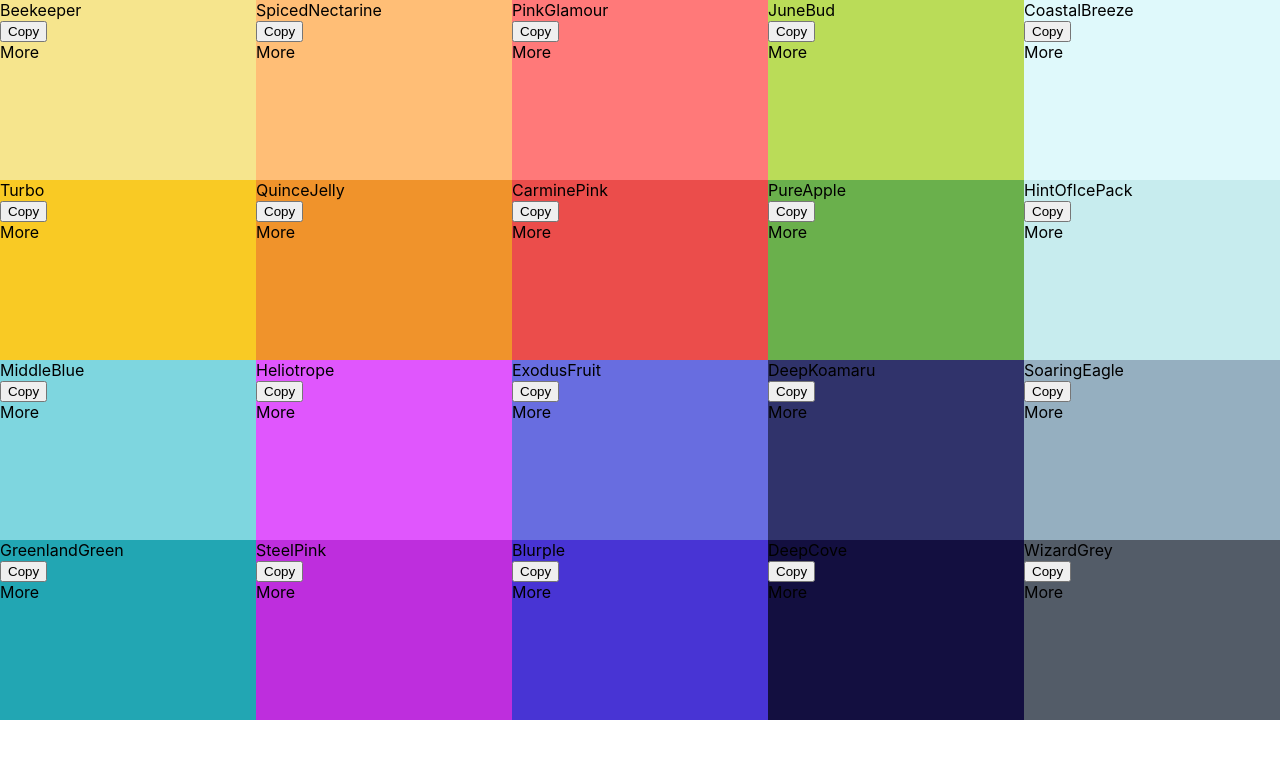
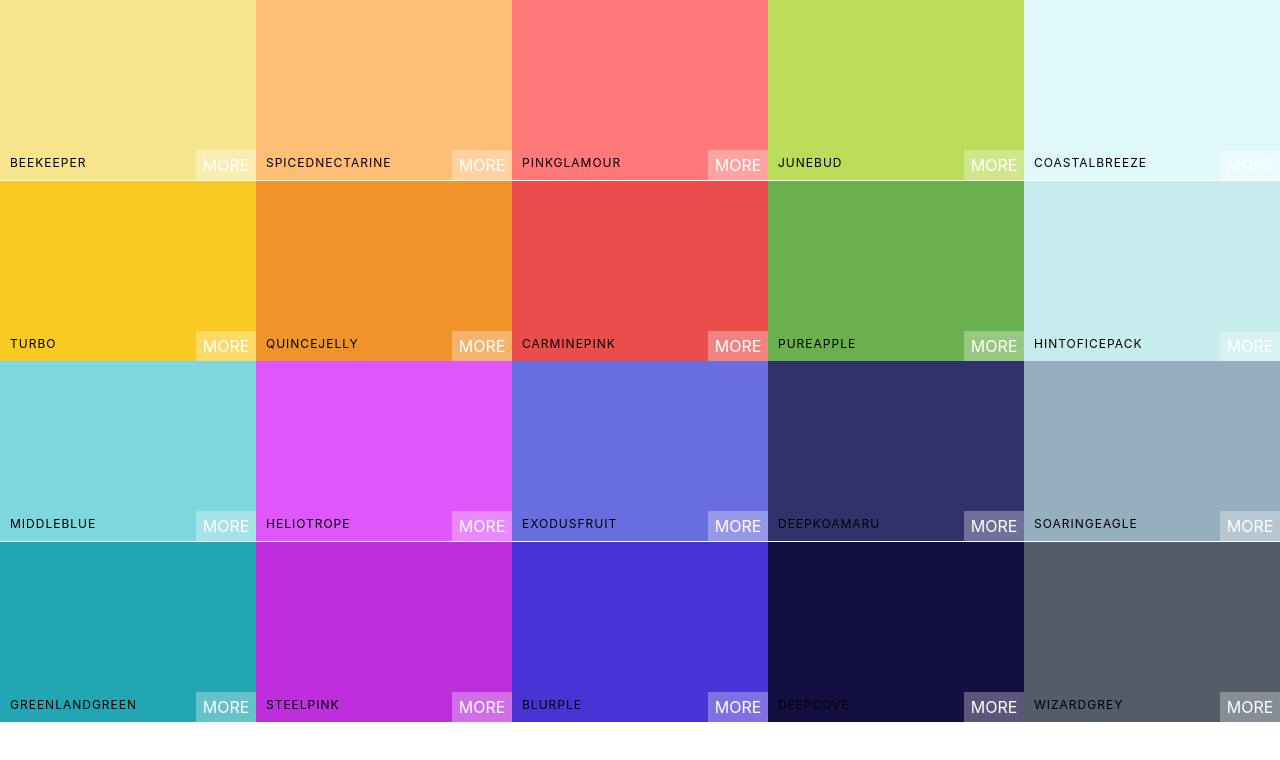
Before and after one commit to AveryTheDev/color_palette_react, a React (Create React App) app: page / in a window 1280 px wide. Shown: the top 760 px of the page. Built offline with nearby package versions, Linux system fonts and the light colour scheme.

Commit message:
styling color box component

```diff
--- a/src/components/ColorBox.css
+++ b/src/components/ColorBox.css
@@ -5,4 +5,54 @@
     display: inline-block;
     position: relative;
     cursor: pointer;
+    text-transform: uppercase;
+    margin-bottom: -3.5px;
 }
+
+.copy-button {
+    width: 100px;
+    height: 30px;
+    position: absolute;
+    display: inline-block;
+    top: 50%;
+    left: 50%;
+    margin-left: -50px;
+    margin-top: -15px;
+    text-align: center;
+    outline: none;
+    background-color: rgba(255, 255, 255, 0.3);
+    font-size: 1rem;
+    line-height: 30px;
+    color: white;
+    border: none;
+    opacity: 0;
+}
+
+.ColorBox:hover .copy-button {
+    opacity: 1;
+    transition: 0.5s;
+}
+
+.box-content {
+    position: absolute;
+    width: 100%;
+    left: 0px;
+    bottom: 0px;
+    padding: 10px;
+    color: black;
+    letter-spacing: 1px;
+    font-size: 12px;
+}
+
+.see-more {
+    background-color: rgba(255, 255, 255, 0.3);
+    position: absolute;
+    border: none;
+    right: 0px;
+    bottom: 0px;
+    color: white;
+    width: 60px;
+    height: 30px;
+    text-align: center;
+    line-height: 30px;
+}
```
